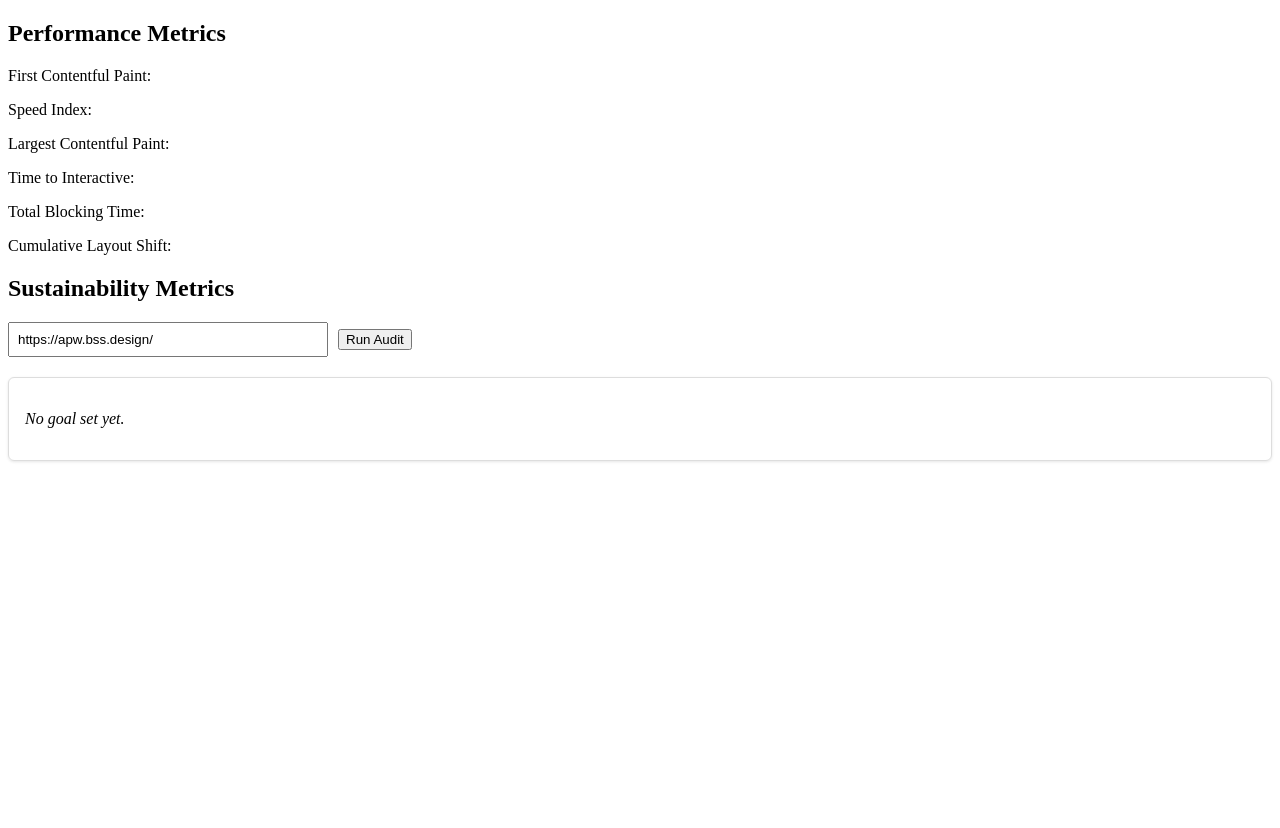
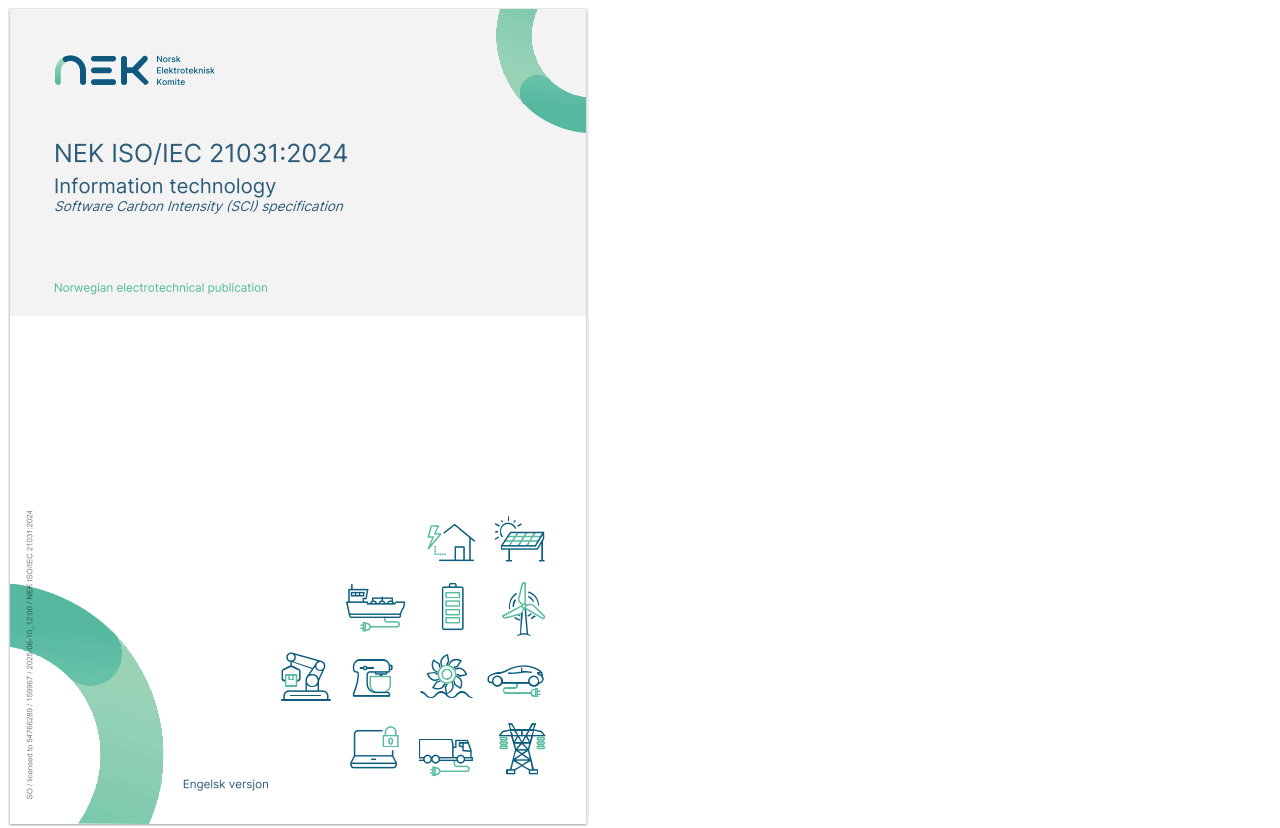
Before and after one commit to AmrHassanHamcho/lighthouse-plugin, an Angular app: page /#/lighthouse in a window 1280 px wide. Shown: the top 828 px of the page. Before the commit the page ends 800 px from the top, so only its background shows below. Built offline with nearby package versions, Linux system fonts and the light colour scheme.

Commit message:
Feat: added image

```diff
--- a/src/app/lighthouse/components/lighthouse-audit/lighthouse-audit.component.html
+++ b/src/app/lighthouse/components/lighthouse-audit/lighthouse-audit.component.html
@@ -1,3 +1,4 @@
+<img src="photo2.jpg" alt="Italian Trulli">
 <!-- Loading Indicator -->
 <div *ngIf="loading" class="loading-indicator">
   Loading…
```
Also changed, not shown: public/photo2.jpg (added), 1 other file (tests, documents, lock files or other folders).
